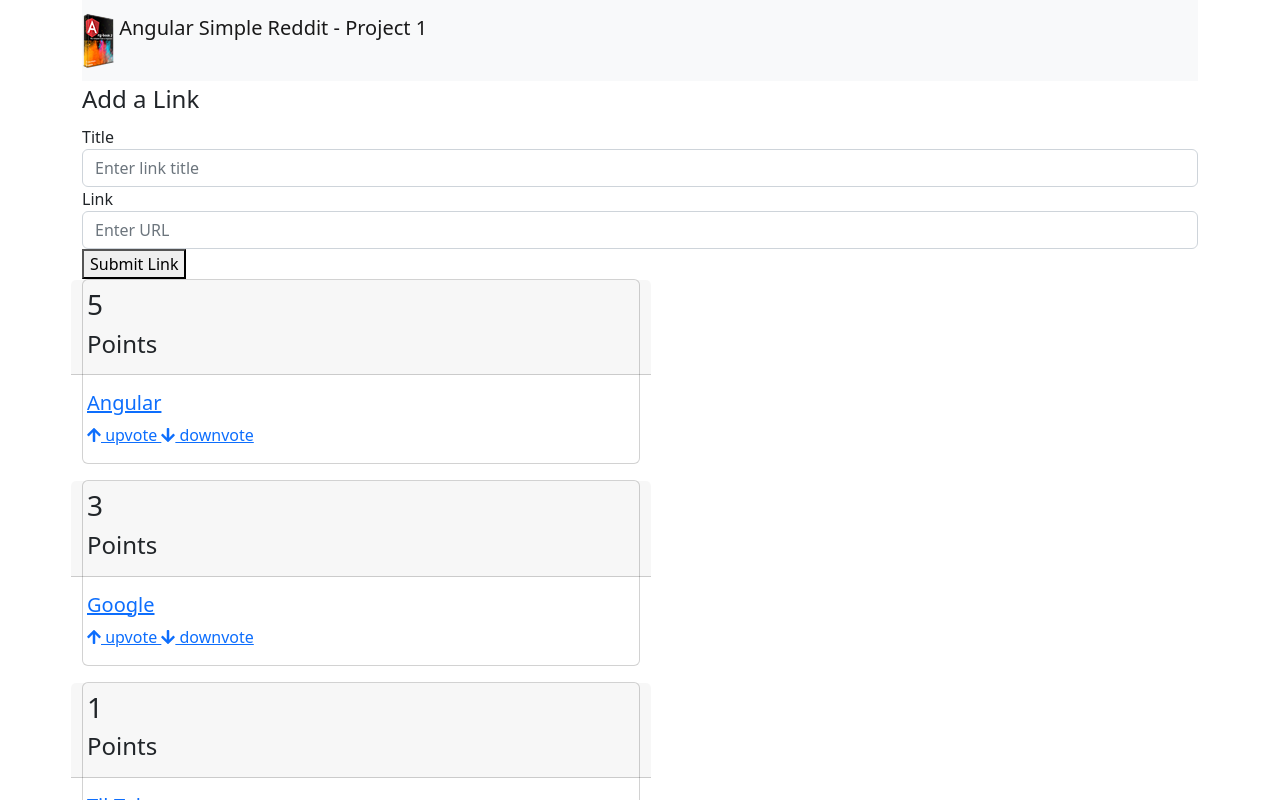
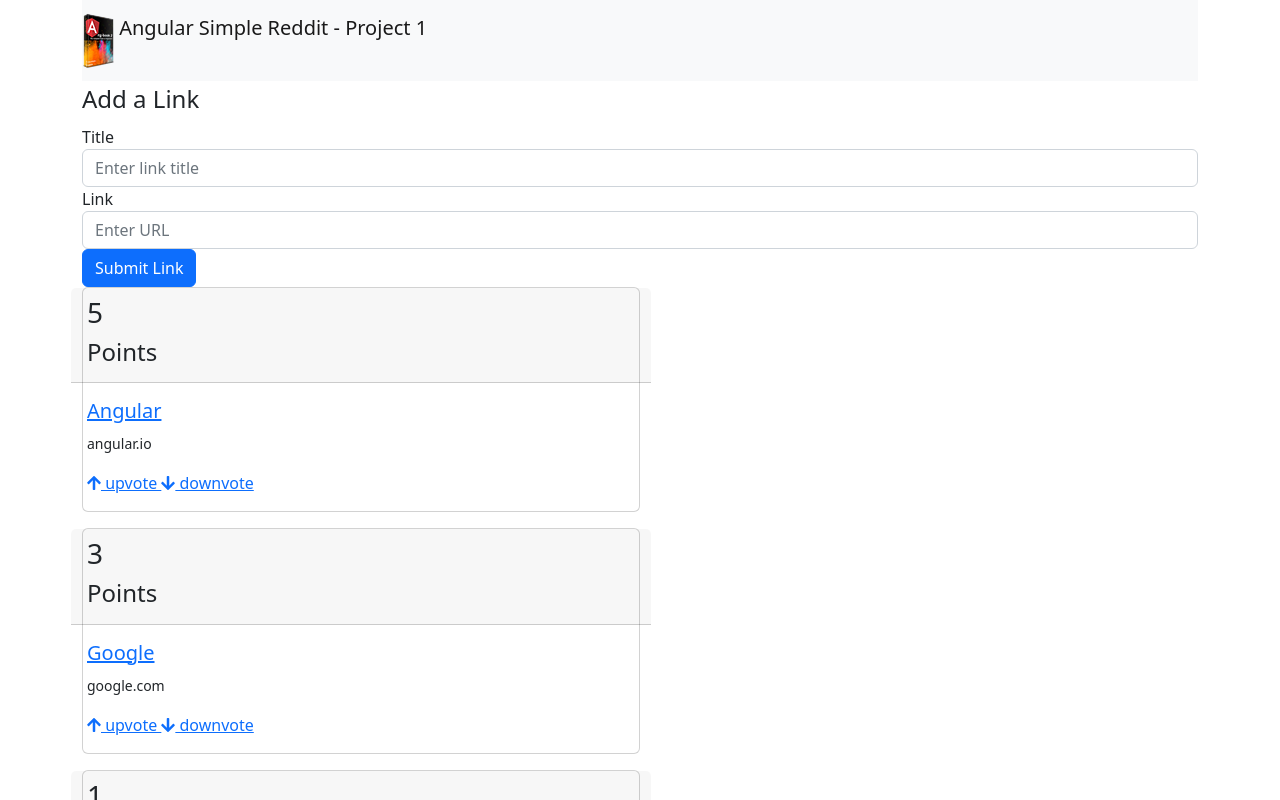
Before and after one commit to LeviG97/WP1_CA1, an Angular app: page / in a window 1280 px wide. Shown: the top 800 px of the page. Built offline with nearby package versions, Linux system fonts and the light colour scheme.

Commit message:
Tutorial6 Final Commit. Styled button. Added domain names to articles. Added fuctionality to sort articles.

```diff
--- a/src/app/app.component.html
+++ b/src/app/app.component.html
@@ -10,8 +10,8 @@
   <label for ="link">Link</label>
   <input name-="link" class="form-control" placeholder="Enter URL" #newlink>
 </div>
-  <button (click)="addArticle(newtitle, newlink)">Submit Link</button>
+  <button (click)="addArticle(newtitle, newlink)" class ="btn btn-primary">Submit Link</button>
 </fieldset>
 </form>
 
-<app-article *ngFor="let article of articles" [article]="article"></app-article>
+<app-article *ngFor="let article of sortedArticles()" [article]="article"></app-article>
--- a/src/app/app.component.ts
+++ b/src/app/app.component.ts
@@ -24,4 +24,8 @@ export class AppComponent {
     console.log(`Adding Article Title ${title.value} : and adding Article Link ${link.value}: `);
     return false;
   }
+
+  sortedArticles(): Article[]{
+    return this.articles.sort((a:Article, b: Article) => b.votes - a.votes);
+  }
 }
--- a/src/app/article/article.component.html
+++ b/src/app/article/article.component.html
@@ -8,6 +8,7 @@
             <h5 class="card-title"> <a class="" href="{{ article.link }}">
                     {{ article.title }}
                 </a></h5>
+                <p><small>{{article.domain()}}</small></p>
             <a href (click)="voteUp()">
                 <i class="fas fa-arrow-up"></i>
                 upvote
--- a/src/app/article/article.model.ts
+++ b/src/app/article/article.model.ts
@@ -18,4 +18,14 @@ export class Article{
     this.votes --;
 
   }
+
+  domain(): string {
+    try{
+      const link: string = this.link.split("//")[1];
+      return link.split("/")[0];
+    }
+    catch (err) {
+      return "";
+    }
+  }
 }
```
